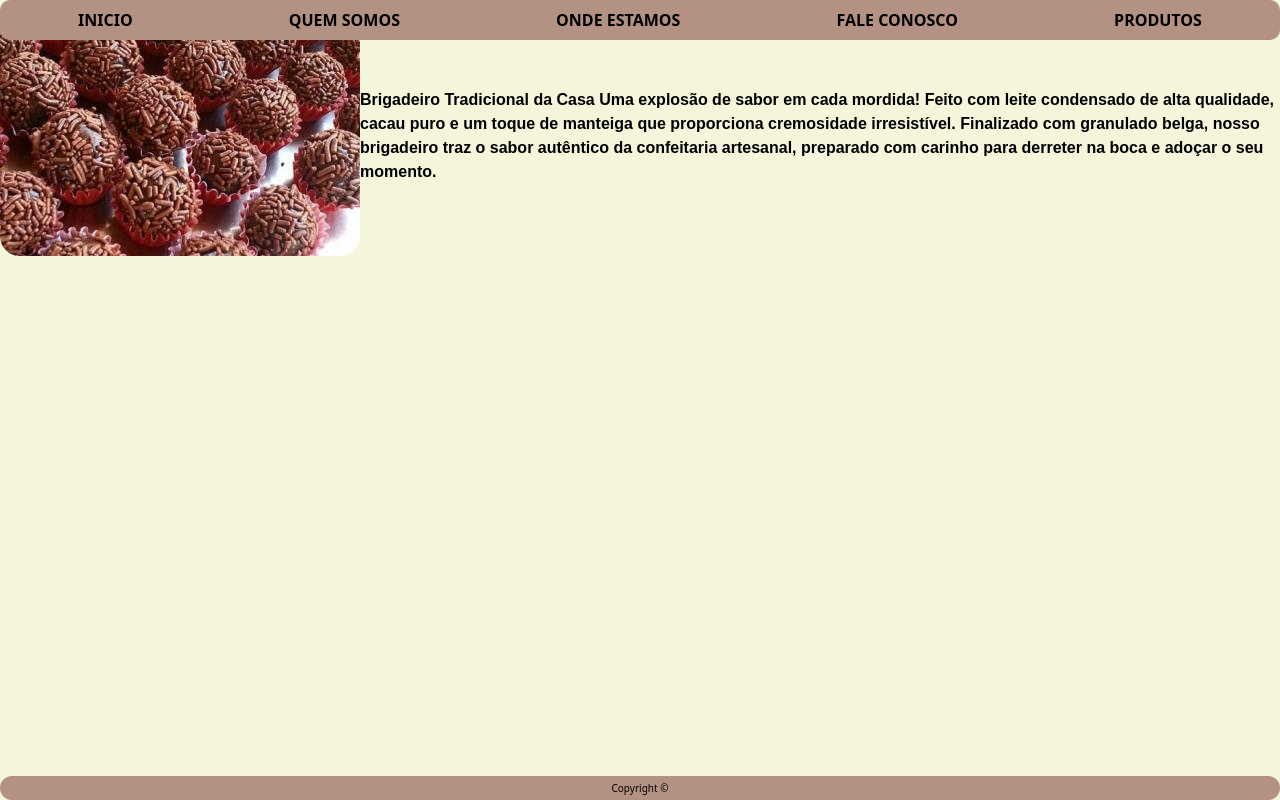
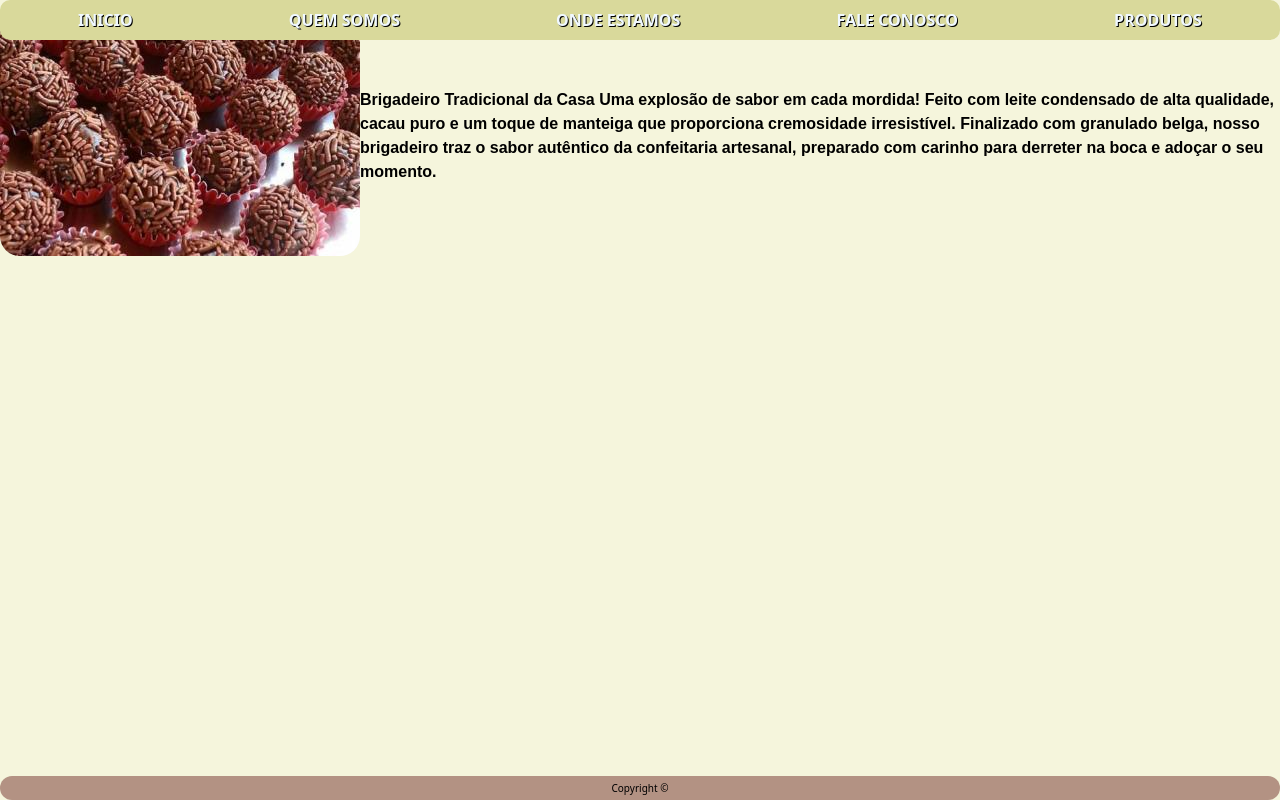
Before and after one commit to felipperegis/siterita, a Next.js app: page / in a window 1280 px wide. Built offline with nearby package versions, Linux system fonts and the light colour scheme.

Commit message:
consegui

```diff
--- a/src/app/Components/Header.js
+++ /dev/null
@@ -1,20 +0,0 @@
-
-import styles from "../Styles/Header.css"
-import "../Styles/Header.css"
-
-export default function Header () {
-  return(
-    <div >
-      <nav >
-        <ul className= "Header">
-          <li> INICIO</li>
-          <li> QUEM SOMOS</li>
-          <li> ONDE ESTAMOS</li>
-          <li> FALE CONOSCO</li>
-          <li> PRODUTOS </li>
-        </ul>
-
-      </nav>
-    </div>
-  )
-}
--- a/src/app/Styles/Header.css
+++ b/src/app/Styles/cabecalho.css
@@ -1,13 +1,15 @@
-.Header {
+.cabecalho {
     display: flex;
     justify-content: space-around;
     align-items: center;
     font-family: system-ui;
-    background: #b39283;
+    background: #d9d99b;
     width: 100%;
     height: 5vh;
     border-radius: 10px;
     font-weight: bold;
     position:relative;
-
+    color: aliceblue;
+    text-shadow: 1px 1px black;
+    overflow: visible;
 }
--- /dev/null
+++ b/src/app/paginas/Header.js
@@ -0,0 +1,25 @@
+import Link from "next/link"
+import cabecalho from "../Styles/cabecalho.css"
+
+
+
+
+export default function Header () {
+
+
+  return( <>
+    <div >
+      <nav >
+        <ul className= "cabecalho">
+
+          <li> <Link href={'/'}> INICIO </Link>   </li>
+          <li> <Link href="/quemsomos">QUEM SOMOS </Link>  </li>
+          <li> <Link href="/layout"> ONDE ESTAMOS</Link></li>
+          <li> FALE CONOSCO</li>
+          <li> PRODUTOS </li>
+        </ul>
+
+      </nav>
+    </div> </>
+  );
+}
--- /dev/null
+++ b/src/app/quemsomos/page.js
@@ -0,0 +1,14 @@
+import Header from "../paginas/Header"
+
+
+
+export default function quemsomos () {
+  return(
+    < >
+      <Header/>
+        <h1>oi</h1>
+
+
+    </>
+  )
+}
```
Also changed, not shown: package.json (+6 -3 lines), src/app/page.js (+6 -7 lines), tsconfig.json (added, +35 -0 lines), src/app/paginas/Footer.js (renamed from src/app/Components/Footer.js), src/app/paginas/Imagem/brigadeiro-.jpg (renamed from src/app/Components/Imagem/brigadeiro-.jpg), src/app/paginas/MeiodaPagina.js (renamed from src/app/Components/MeiodaPagina.js), 1 other file (tests, documents, lock files or other folders).
